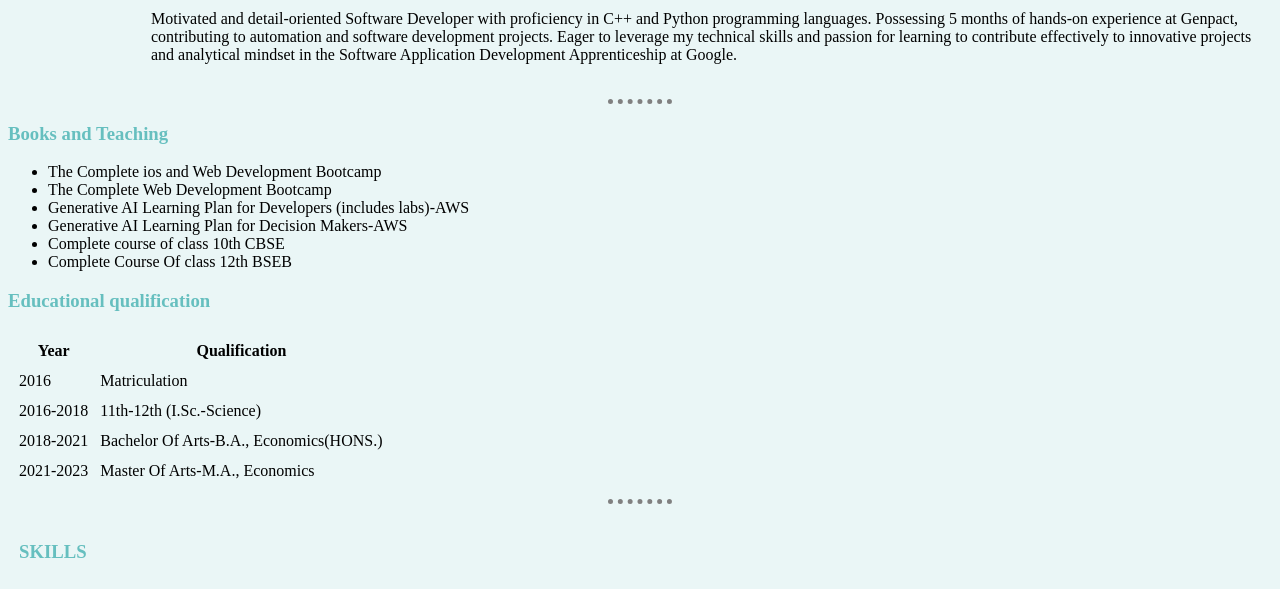
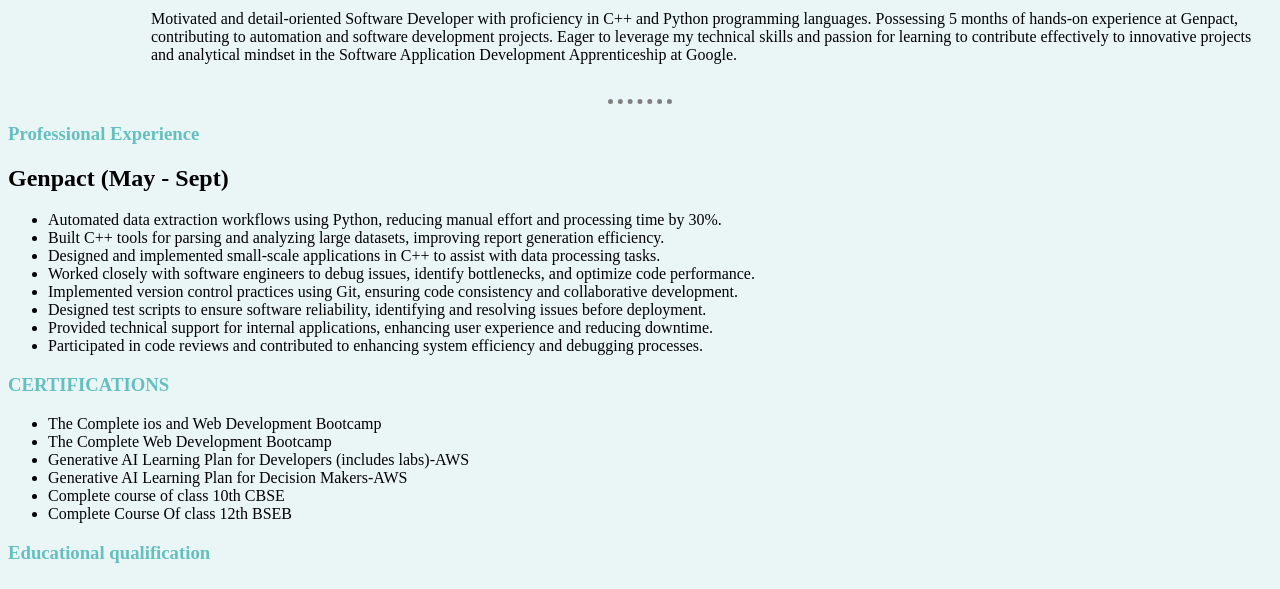
Before and after one commit to shubhamkumar8514/CVCSS, a plain HTML site: page index.html in a window 1280 px wide. Shown: the part 158-747 px from the top of the page. Drawn offline with Linux system fonts and the light colour scheme.

Commit message:
Update index.html
Adding Professional Experience

```diff
--- a/index.html
+++ b/index.html
@@ -21,7 +21,19 @@ Application Development Apprenticeship at Google.</p></td>
         </tr>
     </table>
 <hr>
-<h3>Books and Teaching</h3>
+<h3>Professional Experience</h3>
+<h2>Genpact (May - Sept)</h2>
+<ul>
+    <li>Automated data extraction workflows using Python, reducing manual effort and processing time by 30%.</li>
+    <li>Built C++ tools for parsing and analyzing large datasets, improving report generation efficiency.</li>
+    <li>Designed and implemented small-scale applications in C++ to assist with data processing tasks.</li>
+    <li>Worked closely with software engineers to debug issues, identify bottlenecks, and optimize code performance.</li>
+    <li>Implemented version control practices using Git, ensuring code consistency and collaborative development.</li>
+    <li>Designed test scripts to ensure software reliability, identifying and resolving issues before deployment.</li>
+    <li>Provided technical support for internal applications, enhancing user experience and reducing downtime.</li>
+    <li>Participated in code reviews and contributed to enhancing system efficiency and debugging processes.</li>
+</ul>
+<h3>CERTIFICATIONS</h3>
 <ul>
     <li>The Complete ios and Web Development Bootcamp</li>
     <li>The Complete Web Development Bootcamp</li>
```
